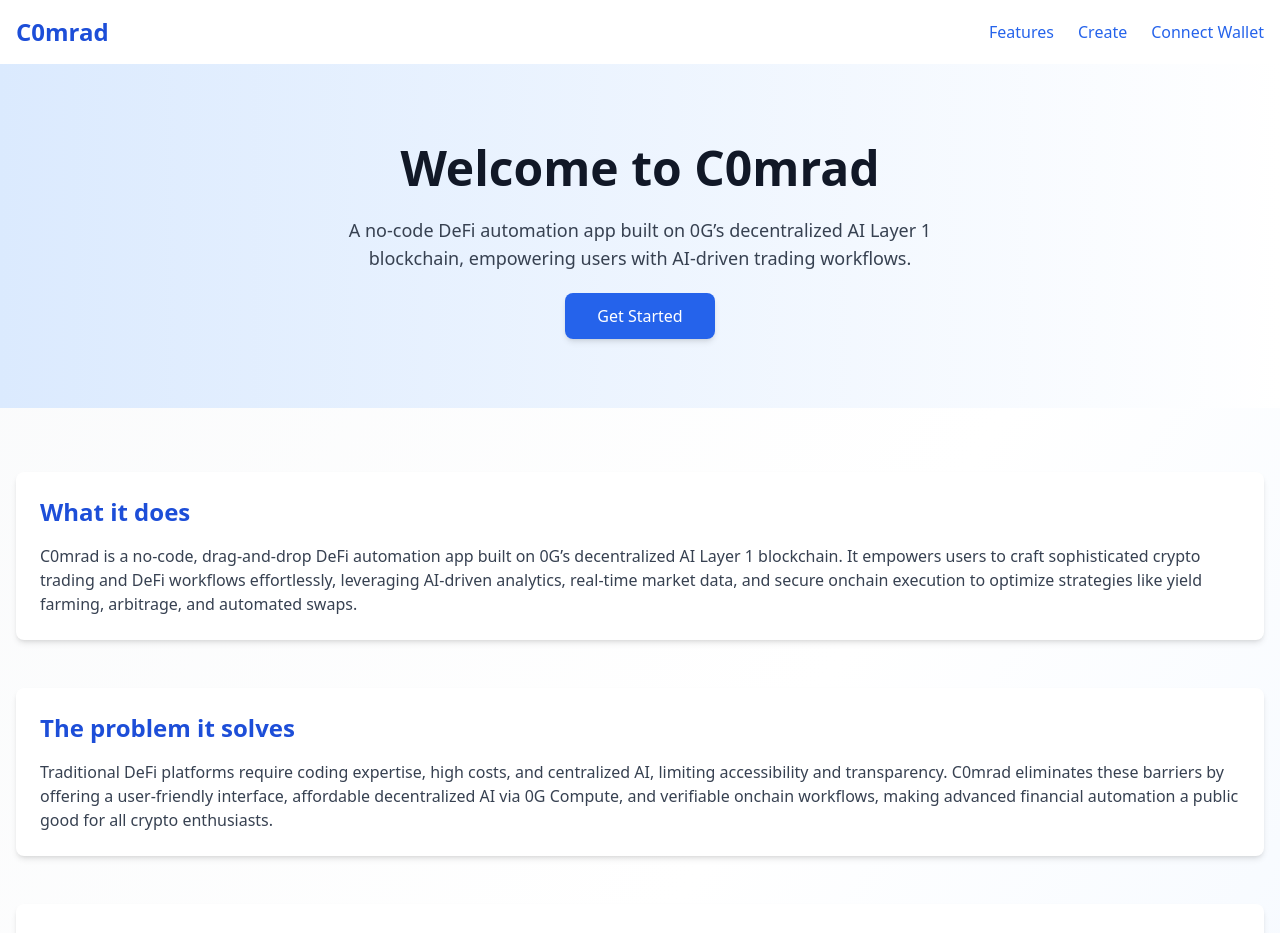
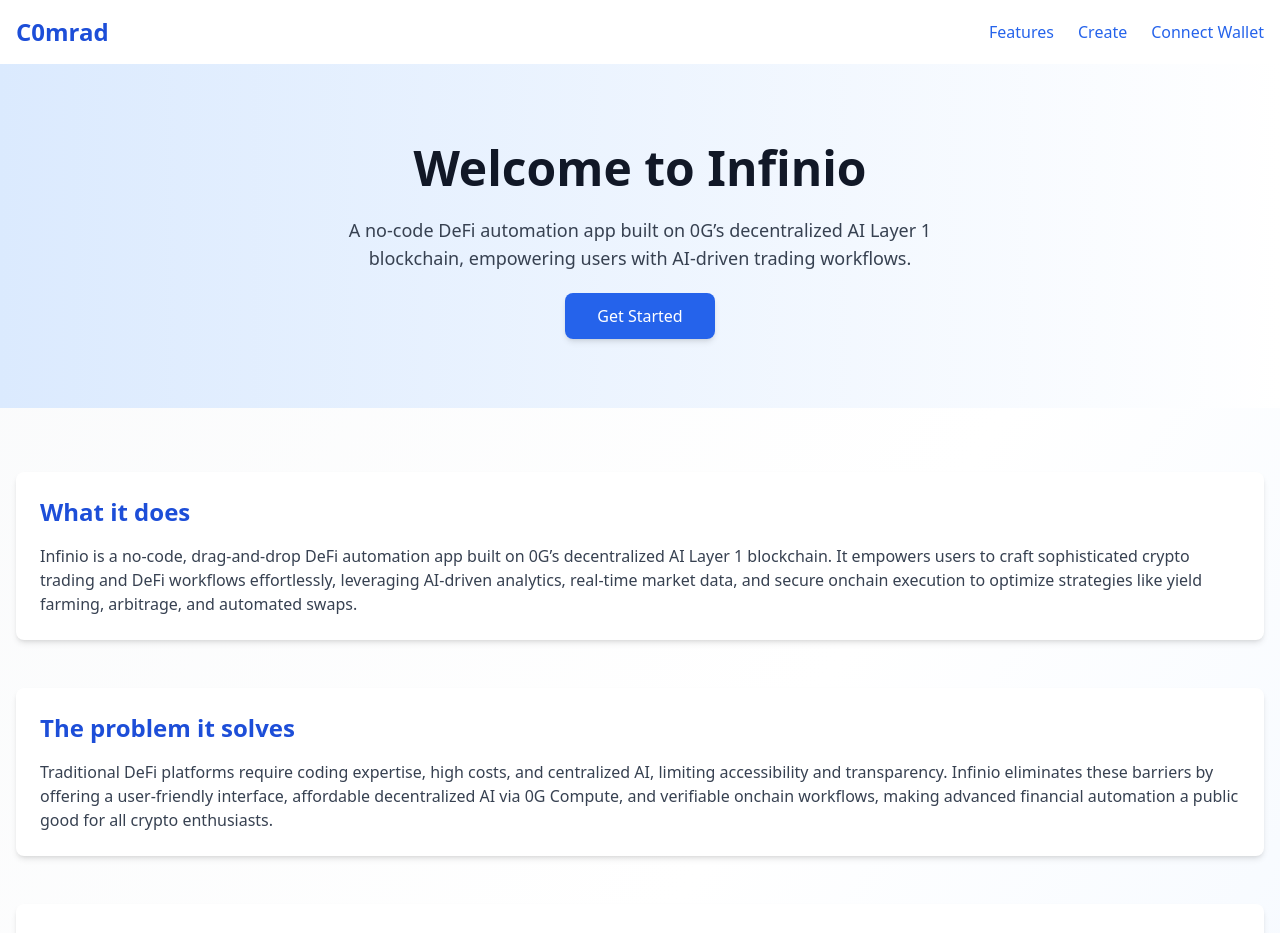
Before and after one commit to ernnies/Infinio, a Next.js app in the folder infinio-frontend/: page / in a window 1280 px wide. Shown: the top 933 px of the page. Built offline with nearby package versions, Linux system fonts and the light colour scheme.

Commit message:
Infinio build

```diff
--- a/infinio-frontend/pages/index.tsx
+++ b/infinio-frontend/pages/index.tsx
@@ -28,7 +28,7 @@ export default function Home() {
       {/* Hero Section */}
       <section className="py-20 bg-gradient-to-r from-blue-100 to-white">
         <div className="container mx-auto px-4 text-center">
-          <h1 className="text-5xl font-bold text-gray-900 mb-6">Welcome to C0mrad</h1>
+          <h1 className="text-5xl font-bold text-gray-900 mb-6">Welcome to Infinio</h1>
           <p className="text-lg max-w-2xl mx-auto mb-8 text-gray-700">
             A no-code DeFi automation app built on 0G’s decentralized AI Layer 1
             blockchain, empowering users with AI-driven trading workflows.
@@ -50,7 +50,7 @@ export default function Home() {
             <div className="bg-white p-6 rounded-lg shadow-md">
               <h2 className="text-2xl font-semibold text-blue-700 mb-4">What it does</h2>
               <p className="text-base text-gray-700">
-                C0mrad is a no-code, drag-and-drop DeFi automation app built on
+                Infinio is a no-code, drag-and-drop DeFi automation app built on
                 0G’s decentralized AI Layer 1 blockchain. It empowers users to
                 craft sophisticated crypto trading and DeFi workflows
                 effortlessly, leveraging AI-driven analytics, real-time market
@@ -65,7 +65,7 @@ export default function Home() {
               <p className="text-base text-gray-700">
                 Traditional DeFi platforms require coding expertise, high costs,
                 and centralized AI, limiting accessibility and transparency.
-                C0mrad eliminates these barriers by offering a user-friendly
+                Infinio eliminates these barriers by offering a user-friendly
                 interface, affordable decentralized AI via 0G Compute, and
                 verifiable onchain workflows, making advanced financial
                 automation a public good for all crypto enthusiasts.
```
